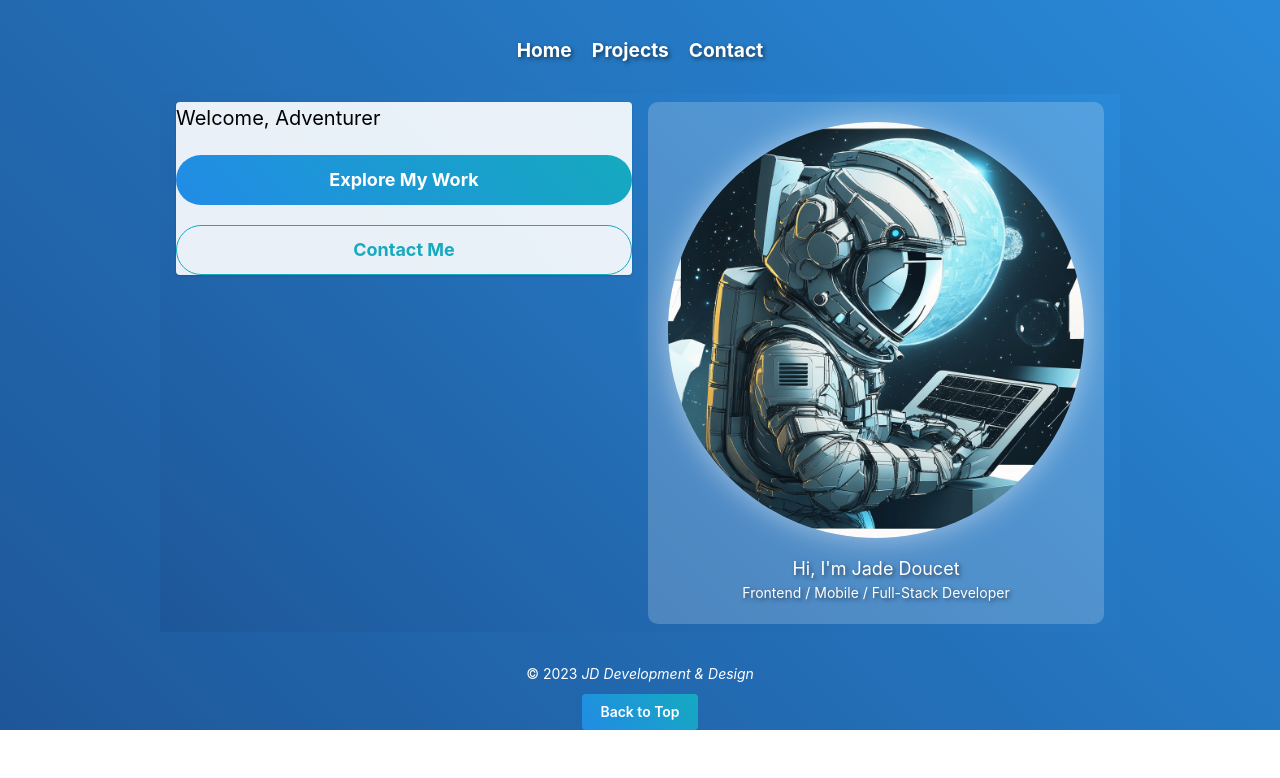
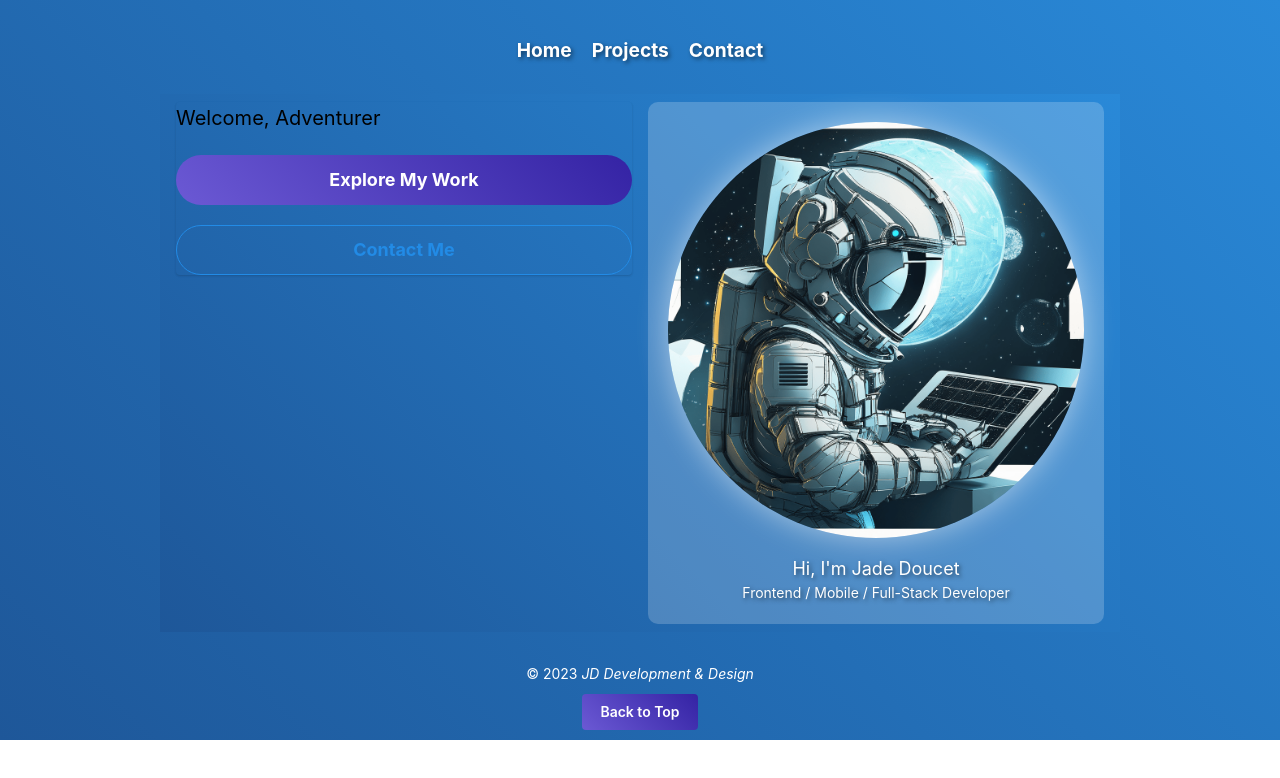
Before and after one commit to JadeJDoucet/jd-portfolio, a React (Create React App) app: page / in a window 1280 px wide. Shown: the top 778 px of the page. Built offline with nearby package versions, Linux system fonts and the light colour scheme.

Commit message:
add basic css module, update styles

```diff
--- a/src/App.css
+++ /dev/null
@@ -1,38 +0,0 @@
-.App {
-  text-align: center;
-}
-
-.App-logo {
-  height: 40vmin;
-  pointer-events: none;
-}
-
-@media (prefers-reduced-motion: no-preference) {
-  .App-logo {
-    animation: App-logo-spin infinite 20s linear;
-  }
-}
-
-.app-header {
-  background-color: #282c34;
-  min-height: 100vh;
-  display: flex;
-  flex-direction: column;
-  align-items: center;
-  justify-content: center;
-  font-size: calc(10px + 2vmin);
-  color: white;
-}
-
-.App-link {
-  color: #61dafb;
-}
-
-@keyframes App-logo-spin {
-  from {
-    transform: rotate(0deg);
-  }
-  to {
-    transform: rotate(360deg);
-  }
-}
--- a/src/App.tsx
+++ b/src/App.tsx
@@ -1,4 +1,3 @@
-import './App.css';
 import '@mantine/core/styles.css';
 import { BrowserRouter as Router, Route, Routes } from 'react-router-dom';
 import Home from './pages/Home';
--- a/src/Layout.tsx
+++ b/src/Layout.tsx
@@ -1,12 +1,12 @@
 import React, { PropsWithChildren } from 'react';
-import { Container, Paper, Text, Button } from '@mantine/core';
+import { Container, Text, Button } from '@mantine/core';
 import { ENavigationOptions } from './types';
 
 const Layout: React.FC<PropsWithChildren> = ({ children }) => {
   const scrollToTop = () => {
     window.scrollTo({
       top: 0,
-      behavior: 'smooth', // This enables smooth scrolling
+      behavior: 'smooth',
     });
   };
 
@@ -79,13 +79,7 @@ const Layout: React.FC<PropsWithChildren> = ({ children }) => {
         <Text size="sm">
           © {new Date().getFullYear()} <i>JD Development & Design</i>
         </Text>
-        <Button
-          size="sm"
-          variant="gradient"
-          gradient={{ from: 'blue', to: 'cyan' }}
-          style={{ marginTop: '10px' }}
-          onClick={scrollToTop}
-        >
+        <Button size="sm" variant="gradient" my={10} onClick={scrollToTop}>
           Back to Top
         </Button>
       </footer>
--- a/src/index.tsx
+++ b/src/index.tsx
@@ -2,16 +2,16 @@ import React from 'react';
 import ReactDOM from 'react-dom/client';
 import './index.css';
 import App from './App';
-import reportWebVitals from './reportWebVitals';
+// import reportWebVitals from './reportWebVitals';
 import { MantineProvider } from '@mantine/core';
-// TODO: import theme from theme.ts
+import theme from './theme';
 
 const root = ReactDOM.createRoot(
   document.getElementById('root') as HTMLElement
 );
 root.render(
   <React.StrictMode>
-    <MantineProvider>
+    <MantineProvider theme={theme}>
       <App />
     </MantineProvider>
   </React.StrictMode>
@@ -20,4 +20,4 @@ root.render(
 // If you want to start measuring performance in your app, pass a function
 // to log results (for example: reportWebVitals(console.log))
 // or send to an analytics endpoint. Learn more: https://bit.ly/CRA-vitals
-reportWebVitals();
+// reportWebVitals();
--- /dev/null
+++ b/src/pages/Home.module.css
@@ -0,0 +1,33 @@
+.paper {
+  background-color: var(--mantine-colors-primary);
+}
+
+.button {
+  font-weight: 700;
+  width: '100%';
+  margin-bottom: 20;
+}
+
+.image-container {
+  background-color: 'rgba(255, 255, 255, 0.2)';
+  padding: 20;
+  border-radius: 10;
+  text-align: 'center';
+}
+
+.astronautImage {
+  width: '100%';
+  border-radius: '50%';
+  box-shadow: '0px 0px 30px rgba(255, 255, 255, 0.5)';
+}
+
+.nameText {
+  margin-top: 10;
+  color: 'white';
+  text-shadow: '2px 2px 4px rgba(0, 0, 0, 0.5)';
+}
+
+.roleText {
+  color: 'white';
+  text-shadow: '2px 2px 4px rgba(0, 0, 0, 0.5)';
+}
--- a/src/pages/Home.tsx
+++ b/src/pages/Home.tsx
@@ -2,6 +2,7 @@ import React from 'react';
 import { Container, Grid, Paper, Text, Button } from '@mantine/core';
 import { Link } from 'react-router-dom';
 import { ENavigationOptions } from '../types';
+import classes from './Home.module.css';
 
 const Home: React.FC = () => {
   return (
@@ -12,30 +13,28 @@ const Home: React.FC = () => {
     >
       <Grid gutter="md">
         <Grid.Col span="auto">
-          <Paper
-            shadow="xs"
-            style={{ backgroundColor: 'rgba(255, 255, 255, 0.9)' }}
-          >
-            <Text size="xl" style={{ marginBottom: 20 }}>
+          <Paper shadow="xs" className={classes.paper}>
+            <Text size="xl" mb={20}>
               Welcome, Adventurer
             </Text>
             <Button
+              fullWidth
               size="lg"
               variant="gradient"
-              gradient={{ from: 'blue', to: 'cyan' }}
               radius="xl"
-              style={{ fontWeight: 700, width: '100%', marginBottom: 20 }}
+              style={{ fontWeight: 700 }}
+              mb={20}
               to={ENavigationOptions.PROJECTS}
               component={Link}
             >
               Explore My Work
             </Button>
             <Button
+              fullWidth
               size="lg"
               variant="outline"
-              color="cyan"
               radius="xl"
-              style={{ fontWeight: 700, width: '100%' }}
+              style={{ fontWeight: 700 }}
             >
               Contact Me
             </Button>
--- a/src/theme.ts
+++ b/src/theme.ts
@@ -1,3 +1,25 @@
-import { createTheme } from '@mantine/core';
+import { MantineColorsTuple, createTheme } from '@mantine/core';
 
-export const theme = createTheme({});
+const primary: MantineColorsTuple = [
+  '#f0eefc',
+  '#dbd8f2',
+  '#b4ade7',
+  '#8c7fdd',
+  '#6b59d4',
+  '#5640d0',
+  '#4b34cf',
+  '#3d28b7',
+  '#3423a4',
+  '#2b1d91',
+];
+
+export default createTheme({
+  colors: {
+    primary,
+  },
+  defaultGradient: {
+    from: primary[4],
+    to: primary[8],
+    deg: 45,
+  },
+});
```
Also changed, not shown: src/logo.svg (deleted), 1 other file (tests, documents, lock files or other folders).
